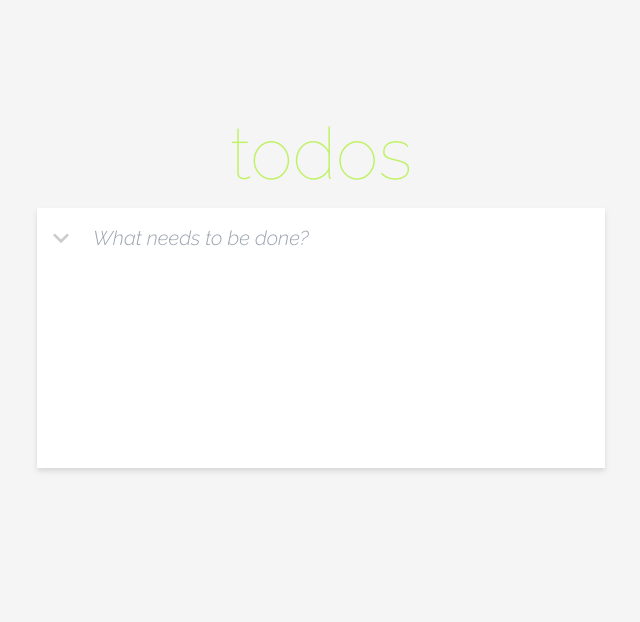
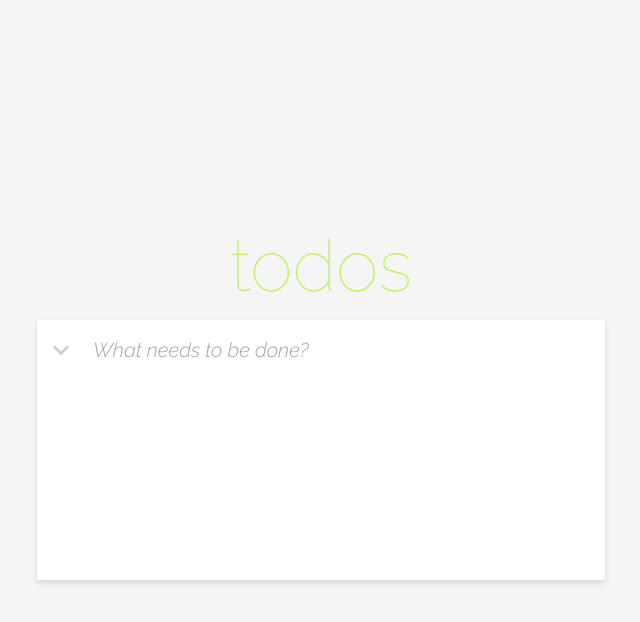
Before and after one commit to Ferenandios/seoul, a React (Vite) app: page / in a window 1280 px wide. Shown: the top 622 px of the page, without its empty margins (319-959 px from the left). Built offline with nearby package versions, Linux system fonts and the light colour scheme.

Commit message:
Added imported styles

```diff
--- a/src/App.tsx
+++ b/src/App.tsx
@@ -1,12 +1,13 @@
 import { FC } from "react";
 import Title from "./components/Title/Title";
 import Box from "./components/Box/Box";
+import styles from "./App.module.css";
 
 const App: FC = (): JSX.Element => {
   return (
     <>
-      <main className="flex justify-center items-center w-screen min-h-screen bg-[#F5F5F5]">
-        <div className="flex flex-col w-[600px] min-h-[600px] px-[16px] pb-[8px]">
+      <main className={styles.ansoc}>
+        <div className={styles.inner}>
           <Title />
           <Box />
         </div>
```
